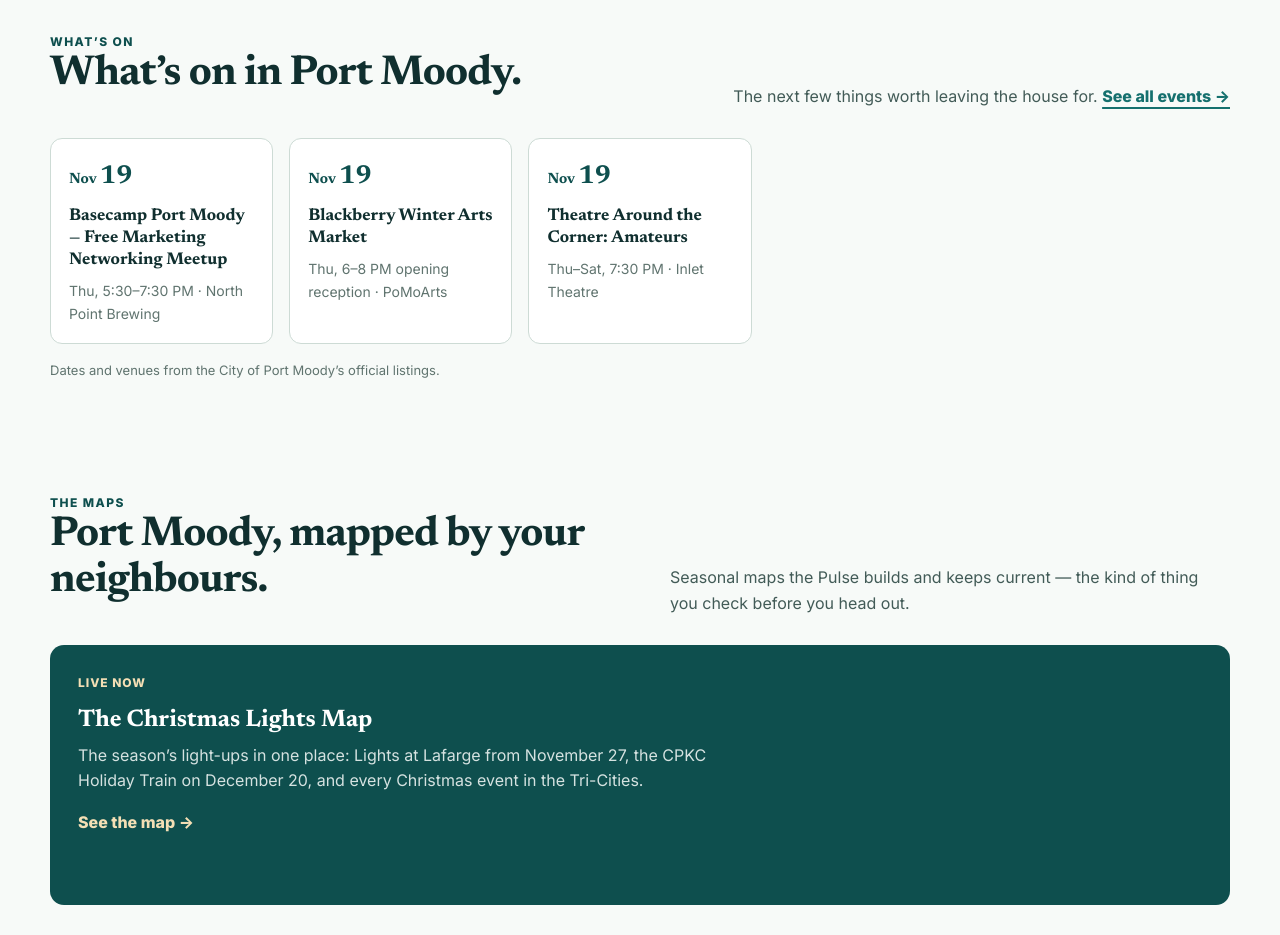
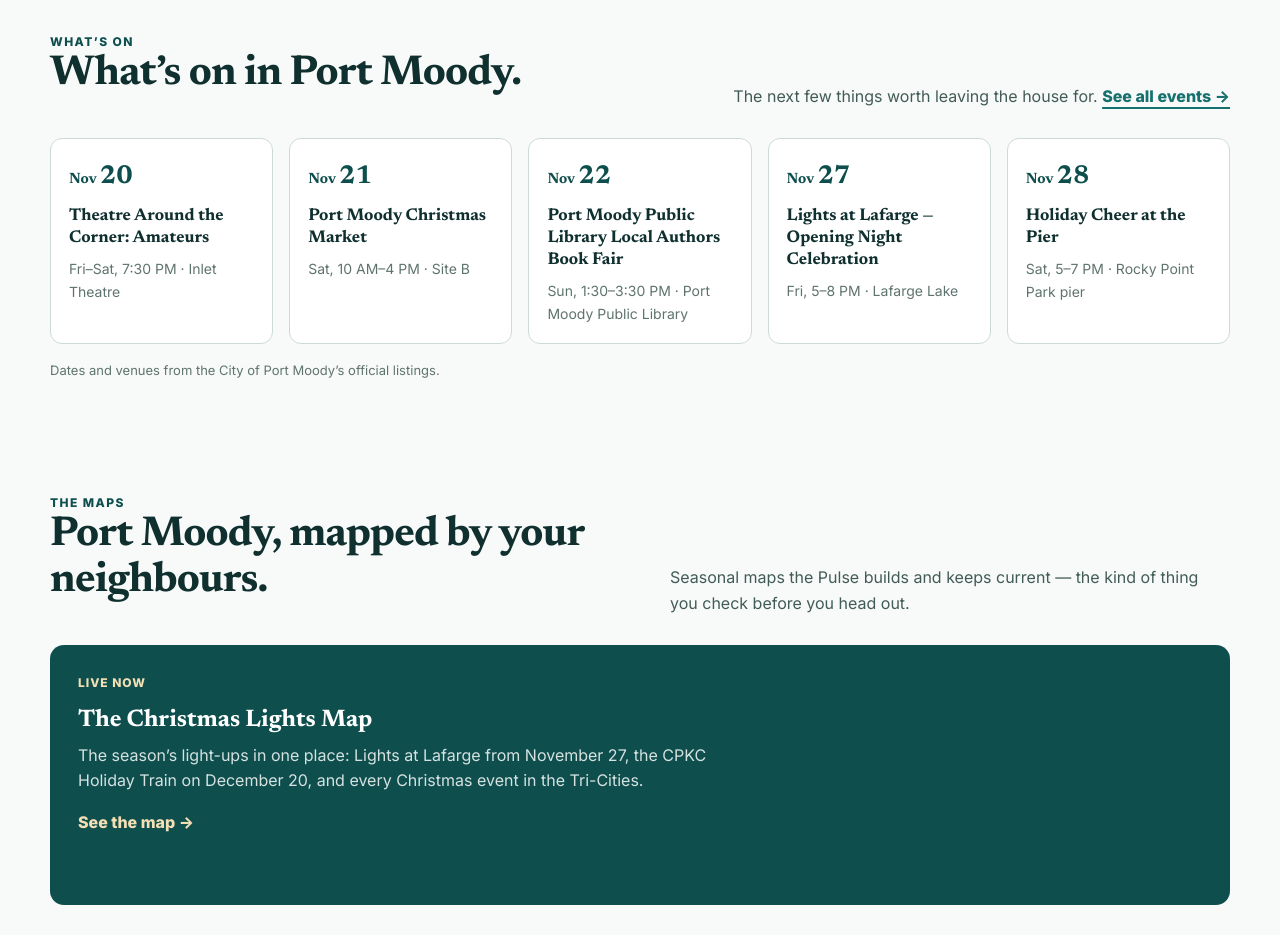
Before and after one commit to DivyamKauhsik/port-moody-pulse, a plain HTML site: page port-moody.html in a window 1280 px wide. Shown: the part 2080-3015 px from the top of the page. Drawn offline with Linux system fonts and the light colour scheme; no server answers.

Commit message:
Pulse site update: port-moody.html

```diff
--- a/port-moody.html
+++ b/port-moody.html
@@ -385,19 +385,29 @@
         </div>
         <div class="events-grid">
           <article class="event-card">
-            <div class="event-date"><span>Nov</span> <strong>19</strong></div>
-            <h3>Basecamp Port Moody — Free Marketing Networking Meetup</h3>
-            <p>Thu, 5:30&#8211;7:30&#160;PM &#183; North Point Brewing</p>
+            <div class="event-date"><span>Nov</span> <strong>20</strong></div>
+            <h3>Theatre Around the Corner: Amateurs</h3>
+            <p>Fri&#8211;Sat, 7:30&#160;PM &#183; Inlet Theatre</p>
           </article>
           <article class="event-card">
-            <div class="event-date"><span>Nov</span> <strong>19</strong></div>
-            <h3>Blackberry Winter Arts Market</h3>
-            <p>Thu, 6&#8211;8&#160;PM opening reception &#183; PoMoArts</p>
+            <div class="event-date"><span>Nov</span> <strong>21</strong></div>
+            <h3>Port Moody Christmas Market</h3>
+            <p>Sat, 10&#160;AM&#8211;4&#160;PM &#183; Site B</p>
           </article>
           <article class="event-card">
-            <div class="event-date"><span>Nov</span> <strong>19</strong></div>
-            <h3>Theatre Around the Corner: Amateurs</h3>
-            <p>Thu&#8211;Sat, 7:30&#160;PM &#183; Inlet Theatre</p>
+            <div class="event-date"><span>Nov</span> <strong>22</strong></div>
+            <h3>Port Moody Public Library Local Authors Book Fair</h3>
+            <p>Sun, 1:30&#8211;3:30&#160;PM &#183; Port Moody Public Library</p>
+          </article>
+          <article class="event-card">
+            <div class="event-date"><span>Nov</span> <strong>27</strong></div>
+            <h3>Lights at Lafarge &#8212; Opening Night Celebration</h3>
+            <p>Fri, 5&#8211;8&#160;PM &#183; Lafarge Lake</p>
+          </article>
+          <article class="event-card">
+            <div class="event-date"><span>Nov</span> <strong>28</strong></div>
+            <h3>Holiday Cheer at the Pier</h3>
+            <p>Sat, 5&#8211;7&#160;PM &#183; Rocky Point Park pier</p>
           </article>
         </div>
         <p class="events-note">Dates and venues from the City of Port Moody&#8217;s official listings.</p>
```
